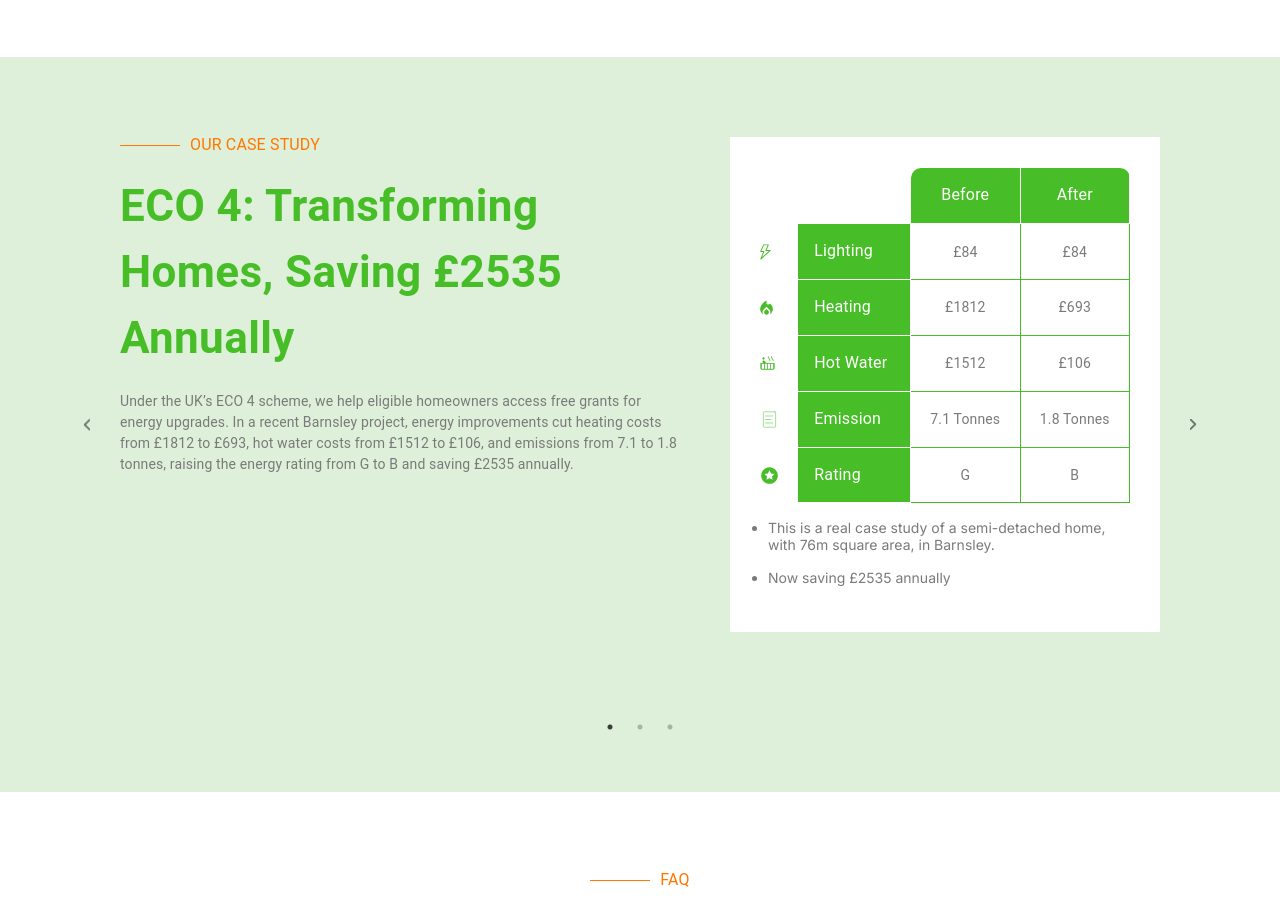
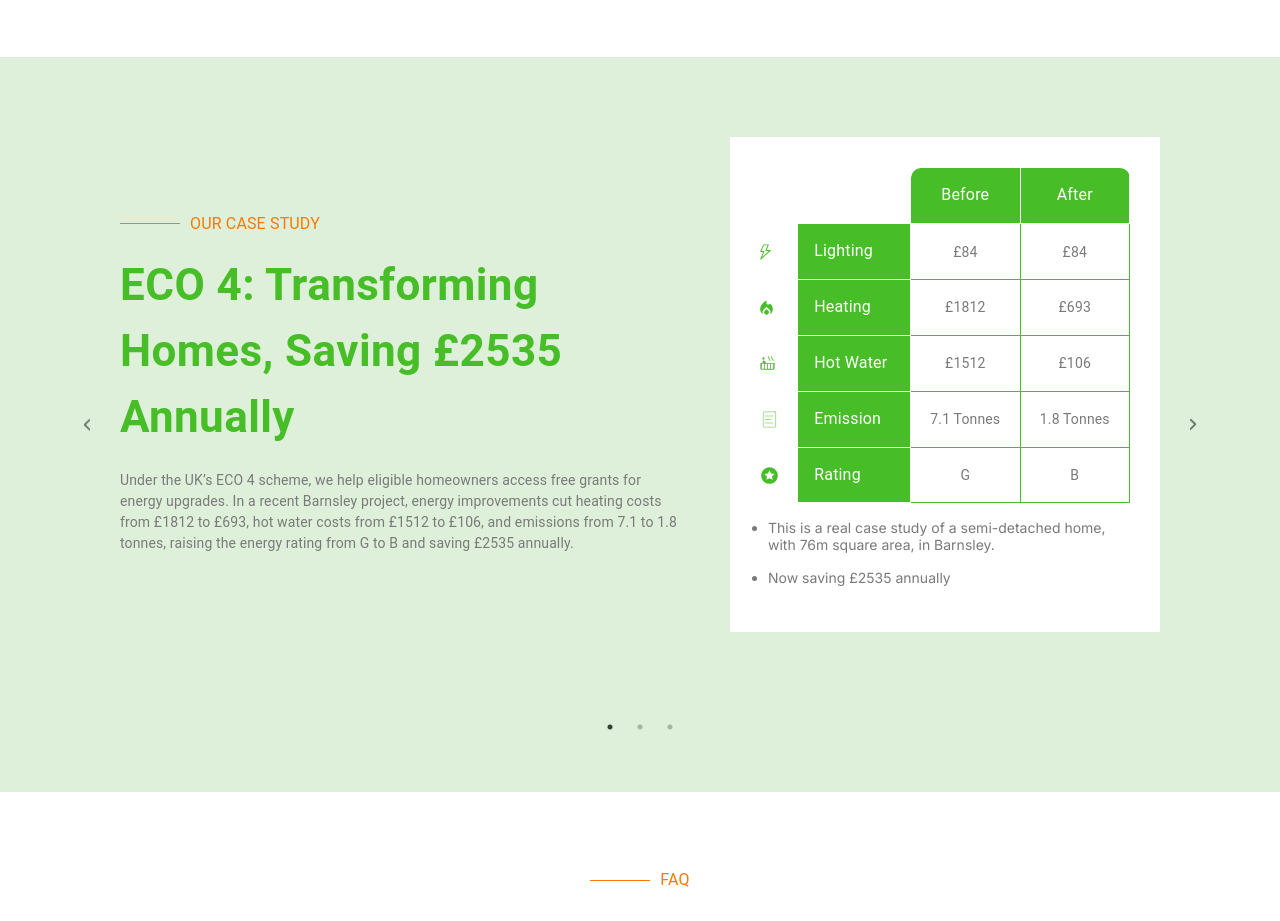
Before and after one commit to marsad11223/borthwick-group, a Next.js app: page / in a window 1280 px wide. Shown: the part 5480-6401 px from the top of the page. Built offline with nearby package versions, Linux system fonts and the light colour scheme.

Commit message:
alingment section CaseStudySliderSection

```diff
--- a/src/app/home/_components/CaseStudySliderSection.tsx
+++ b/src/app/home/_components/CaseStudySliderSection.tsx
@@ -34,7 +34,7 @@
     <Box
       sx={{
         display: "flex",
-        alignItems: "flex-start",
+        alignItems: { xs: "flex-start", sm: "center" },
         flexDirection: { xs: "column", lg: "row" },
         justifyContent: "space-between",
         gap: "50px",
```
